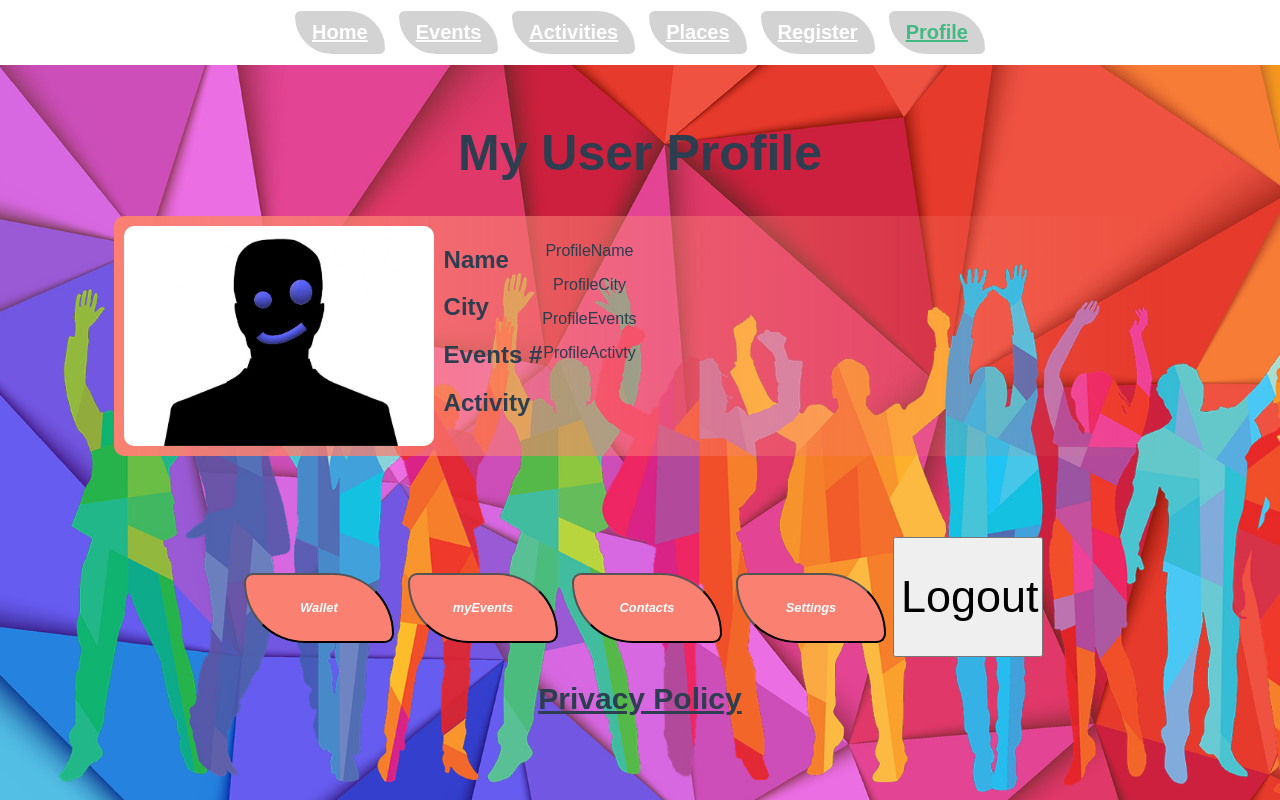
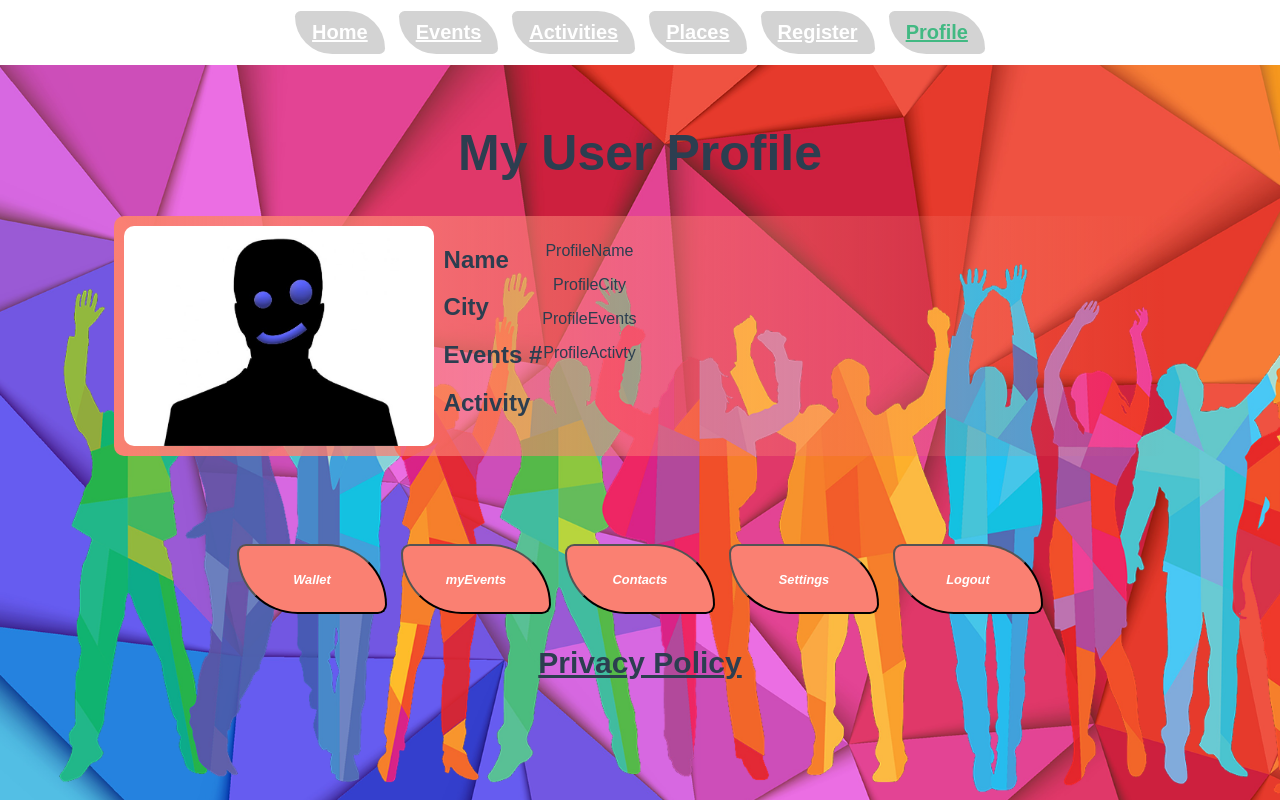
Before and after one commit to ohack38/vue_kurs_test, a Vue app: page /profile in a window 1280 px wide. Built offline with nearby package versions, Linux system fonts and the light colour scheme; a web font is replaced by a local one.

Commit message:
Update ProfileView.vue

```diff
--- a/src/views/ProfileView.vue
+++ b/src/views/ProfileView.vue
@@ -22,7 +22,7 @@
       <button class="pButton" type="button" onclick="window.location.href='/myevents'">myEvents</button>
       <button class="pButton" type="button" onclick="window.location.href='/contacts'">Contacts</button>
       <button class="pButton" type="button" onclick="window.location.href='/settings'">Settings</button>
-      <button type="button">Logout</button><br />
+      <button class="pButton" type="button">Logout</button><br />
       <h2 style="text-decoration: underline">Privacy Policy</h2>
     </div>
   </div>
```
